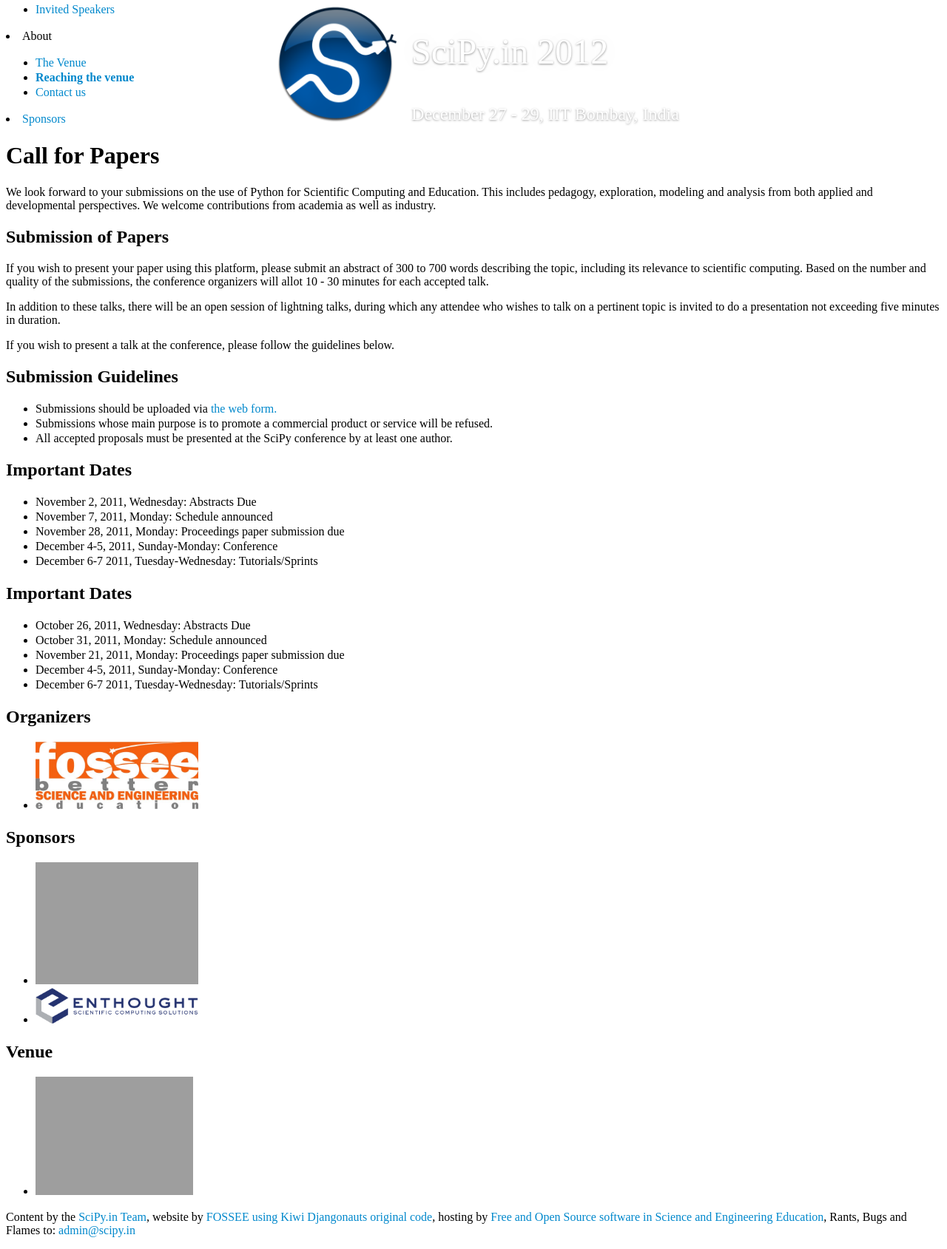
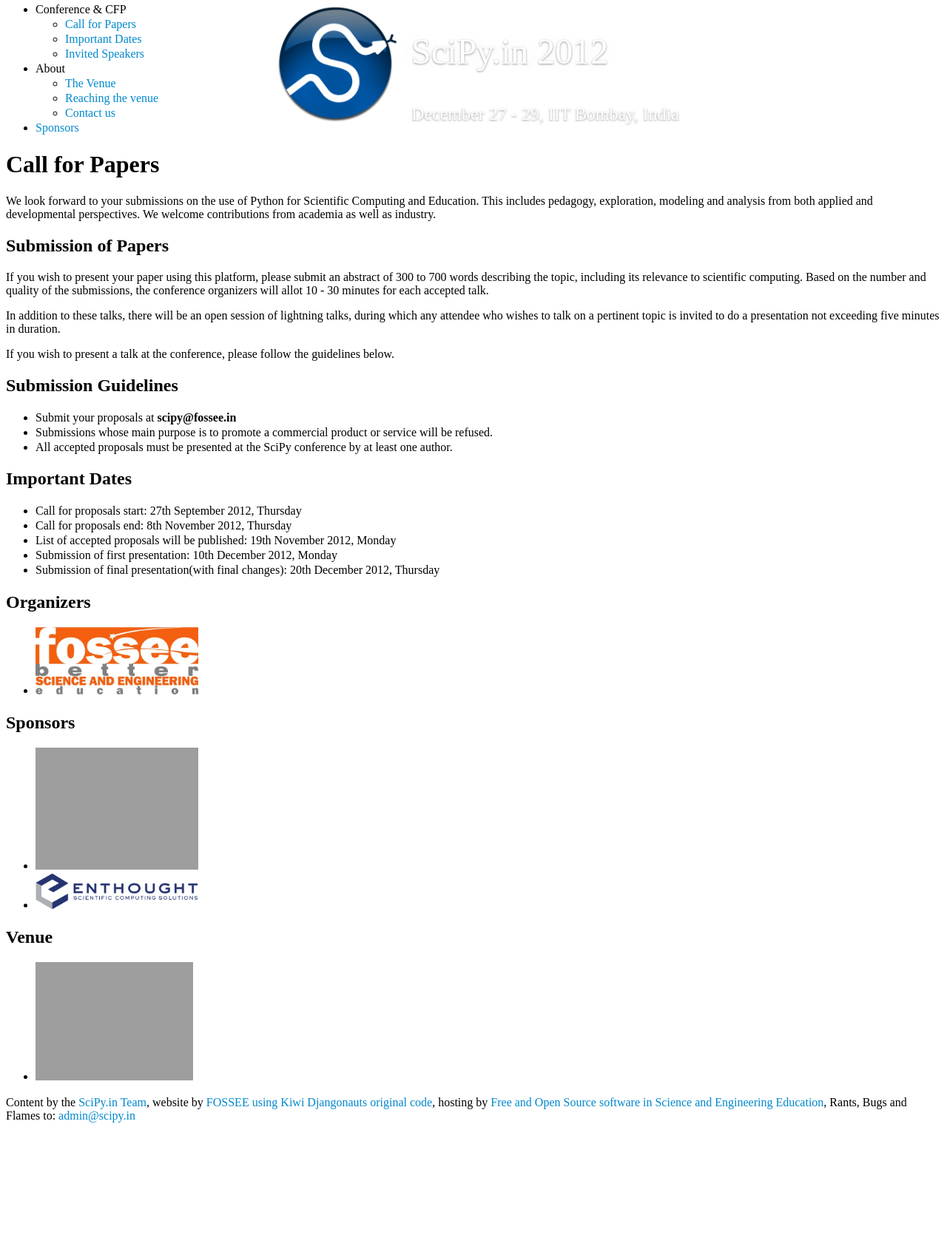
Before and after one commit to FOSSEE/scipywebsite, a Django app: template project/templates/talk/talks-cfp.html in a window 1280 px wide. Shown: the part 362-2051 px from the top of the page at 74% size. After the commit the page ends 1880 px from the top, so only its background shows below. Run offline with Django 3.2, Linux system fonts and the light colour scheme; the template is opened without the code that fills it, so the values that code supplies are empty; grey boxes are pictures that could not be loaded.

Commit message:
updated details for call for papers

```diff
--- a/project/templates/_menu.html
+++ b/project/templates/_menu.html
@@ -19,24 +19,24 @@
         </li>
       </ul>
     </li>
-    <!--li>
-    <a href="/{{ params.scope }}/about/dates/">Important Dates</a>
-    </li>
     <li>
       Conference & CFP
       <ul>
         <li>
           <a href="/{{ params.scope }}/talks-cfp/">Call for Papers</a>
         </li>
-          <a href="/{{ params.scope }}/talks-cfp/schedule/">
+        <li>
+          <a href="/{{ params.scope }}/about/dates/">Important Dates</a>
+        </li>
+          <!--a href="/{{ params.scope }}/talks-cfp/schedule/">
             Schedule
           </a>
 		<li>
           <a href="/{{ params.scope }}/talks-cfp/conference/">
             Conference
           </a>
-        </li>
-        <li>
+        </li-->
+        <!--li>
               <a href="/{{ params.scope }}/talks-cfp/tutorial/">
             Tutorial Schedule
               </a>
@@ -47,9 +47,7 @@
           </a>
         </li-->
         <li>
-          <a href="/{{ params.scope }}/talks-cfp/speakers/">
-            Invited Speakers
-          </a>
+          <a href="/{{ params.scope }}/talks-cfp/speakers/">Invited Speakers</a>
         </li>
         <!--{% if user.is_authenticated and user.talk_set.all %}
         <li><a href="/{{ params.scope }}/my-talks">My talks</a></li>
@@ -86,9 +84,9 @@
         <li><a href="/{{ params.scope }}/about/venue/">The Venue</a></li>
         <!-- <li><a href="/{{ params.scope }}/about/city/">Host City - Mumbai</a></li> -->
         <li>
-          <a href="/{{ params.scope }}/about/reaching/"><strong>Reaching the venue</strong></a>
+          <a href="/{{ params.scope }}/about/reaching/">Reaching the venue</a>
         </li>
-	<li>
+	    <li>
           <a href="/{{ params.scope }}/about/contact/">Contact us</a>
         </li>
       </ul>
--- a/project/templates/talk/speakers.html
+++ b/project/templates/talk/speakers.html
@@ -16,7 +16,7 @@
        the Indonesian government in multi-hazard disaster risk reduction.
     </div></div>
 
-    <div id="speaker">
+    <!--div id="speaker">
 	<div id="speakerphoto"><img alt="Eric Jones"
         src="/static/img/eric1.jpg" width=200 height=250 /></div>
        <div id="speakerinfo"><h3>Eric Jones</h3>
@@ -28,7 +28,7 @@
       	Software Foundation. He holds M.S. and Ph.D. degrees from Duke University in electrical
       	engineering and a B.S.E. in mechanical engineering from Baylor University.
       	Eric was the Keynote Speaker at SciPy US 2011.
-    </div></div>
+    </div></div-->
 
 
 
--- a/project/templates/talk/talks-cfp.html
+++ b/project/templates/talk/talks-cfp.html
@@ -31,8 +31,7 @@
   <div class="section" id="submission-guidelines">
     <h2>Submission Guidelines</h2>
     <ul class="simple">
-      <li>Submissions should be uploaded via <a href="
-          {% url scipycon_submit_talk params.scope %}">the web form.</a></li>
+      <li>Submit your proposals at <strong>scipy@fossee.in</strong></li>
       <li>Submissions whose main purpose is to promote a commercial product
           or service will be refused.</li>
       <li>All accepted proposals must be presented at the SciPy conference by
@@ -41,17 +40,16 @@
   </div>
   <div class="section" id="important-dates">
 	<h2>Important Dates</h2>
-	 <ul class="simple">
-    <li>November 2, 2011, Wednesday: Abstracts Due</li>
-	<li>November 7, 2011, Monday: Schedule announced</li>
-	<li>November 28, 2011, Monday: Proceedings paper submission due</li>
-	<li>December 4-5, 2011, Sunday-Monday: Conference</li>
-	<li>December 6-7 2011, Tuesday-Wednesday: Tutorials/Sprints</li>
- 	</ul>
+	 <p><ul class="entry">
+    <li>Call for proposals start: 27th September 2012, Thursday</li>
+	<li>Call for proposals end: 8th November 2012, Thursday</li>
+	<li>List of accepted proposals will be published: 19th November 2012, Monday</li>
+	<li>Submission of first presentation: 10th December 2012, Monday</li>
+	<li>Submission of final presentation(with final changes): 20th December 2012, Thursday</li>
+  </ul></p>
    </div>
-</div>
 
-  <div class="section" id="important-dates">
+  <!--div class="section" id="important-dates">
 	<h2>Important Dates</h2>
 	 <ul class="simple">
 	 <li> October 26, 2011, Wednesday: Abstracts Due
@@ -60,7 +58,7 @@
 	<li> December 4-5, 2011, Sunday-Monday: Conference
 	<li> December 6-7 2011, Tuesday-Wednesday: Tutorials/Sprints
  	</ul>
-   </div>
+   </div-->
  </div>
 
 {% endblock content %}
```
Also changed, not shown: project/templates/about/important_dates.html (+6 -6 lines).
